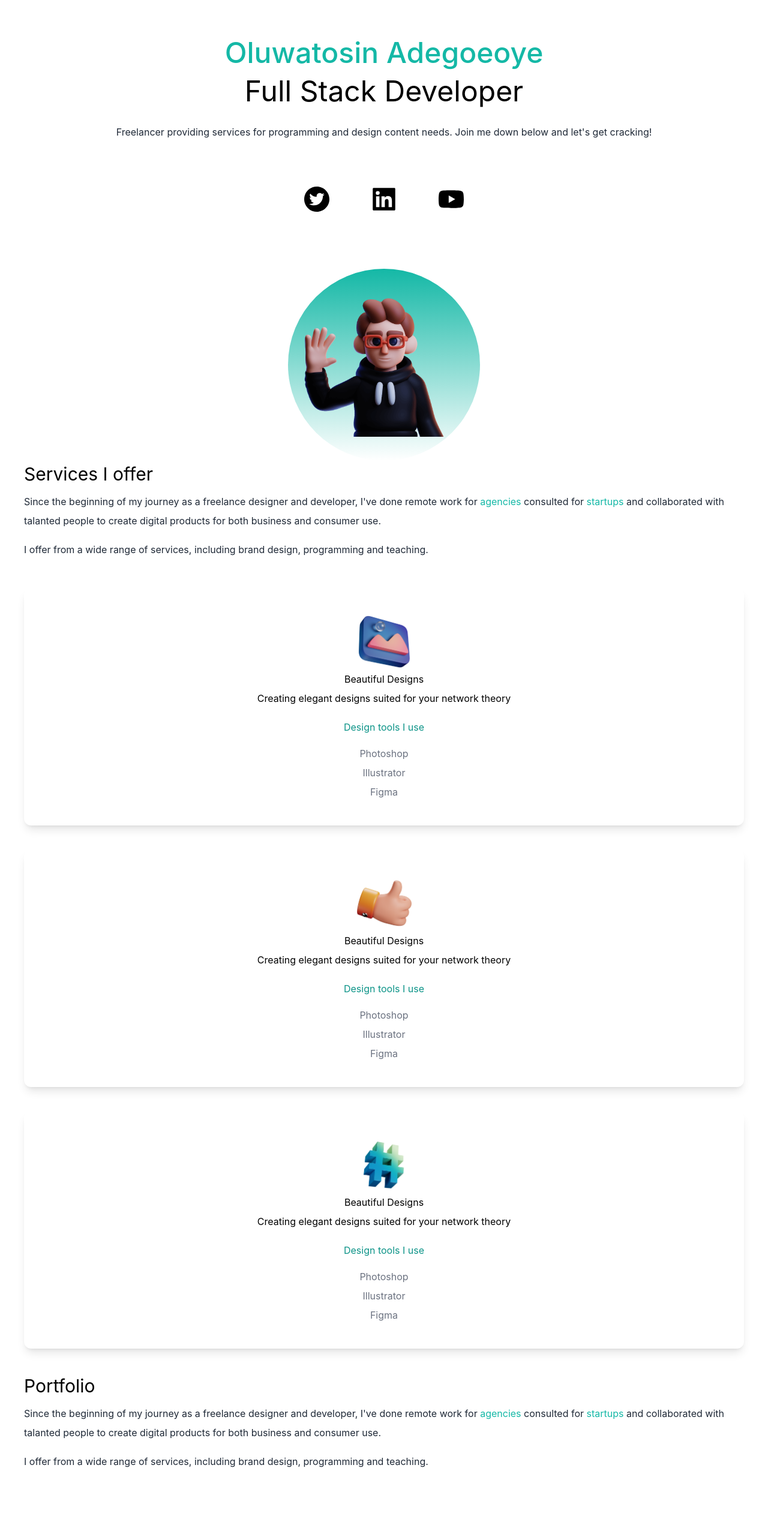
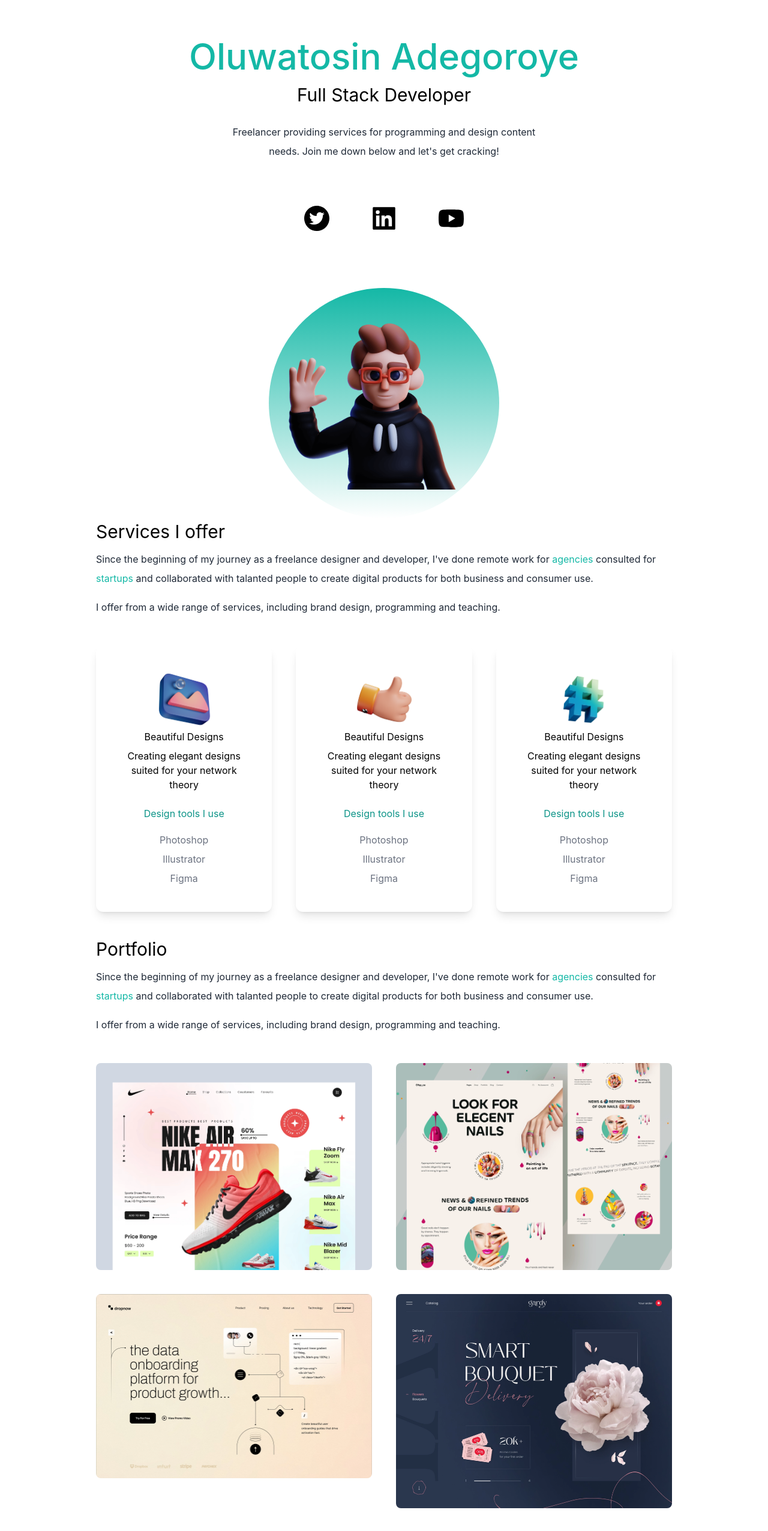
Before and after one commit to skippergoroye/Nextjs-Portfolio, a Next.js app: page / in a window 1280 px wide. Shown: the part 140-2692 px from the top of the page at 60% size. Before the commit the page ends 2600 px from the top, so only its background shows below. Built offline with nearby package versions, Linux system fonts and the light colour scheme.

Commit message:
site now responsive

```diff
--- a/pages/index.js
+++ b/pages/index.js
@@ -26,7 +26,7 @@
         <link rel="icon" href="/favicon.ico" />
       </Head>
 
-      <main className="bg-white px-10">
+      <main className="bg-white px-10 md:px-20 lg:px-40">
         <section className="min-h-screen">
           {/* Nav Here  */}
           <nav className="py-10 mb-12 flex justify-between">
@@ -38,7 +38,7 @@
               <li>
                 <a
                   href="#"
-                  className="bg-gradient-to-r from-cyan-500 to-teal-500 text-white px-4 py-2 rounded-full"
+                  className="bg-gradient-to-r from-cyan-500 to-teal-500 text-white px-4 py-2 rounded-full ml-8"
                 >
                   Resume
                 </a>
@@ -48,11 +48,11 @@
 
           {/* Profile Here  */}
           <div className="text-center p-10">
-            <h2 className="text-5xl py-2 font-medium text-teal-500">
-              Oluwatosin Adegoeoye
+            <h2 className="text-5xl py-2 font-medium text-teal-500 md:text-6xl">
+              Oluwatosin Adegoroye
             </h2>
-            <h3 className="text-5xl py-2">Full Stack Developer</h3>
-            <p className="text-md py-5 leading-8 text-gray-800">
+            <h3 className="text-5xl py-2 md:text-3xl">Full Stack Developer</h3>
+            <p className="text-md py-5 leading-8 text-gray-800 max-w-lg mx-auto">
               Freelancer providing services for programming and design content
               needs. Join me down below and let's get cracking!
             </p>
@@ -66,7 +66,7 @@
           </div>
 
           {/* skiper image  */}
-          <div className="relative bg-gradient-to-b from-teal-500 rounded-full w-80 h-80 mx-auto mt-20 overflow-hidden">
+          <div className="relative bg-gradient-to-b from-teal-500 rounded-full w-80 h-80 mx-auto mt-20 overflow-hidden md:h-96 md:w-96">
             <Image src={skipper}
                   alt='navbar-logo'
                   fill
@@ -99,7 +99,7 @@
 
 
            {/* card section  */}
-          <div>
+          <div className="lg:flex gap-10">
              {/* one  */}
             <div className="text-center shadow-lg p-10 rounded-xl my-10">
               <Image src={design} width={100} height={100} className="mx-auto" />
@@ -157,6 +157,28 @@
               programming and teaching.
             </p>
           </div>
+
+          <div className="flex flex-col gap-10 py-10 lg:flex-row lg:flex-wrap">
+            <div className="basis-1/3 flex-1">
+              <Image src={web1} className="rounded-lg object-cover"  width={'100%'} height={'100%'} />
+            </div>
+            <div className="basis-1/3 flex-1">
+              <Image src={web2} className="rounded-lg object-cover"  width={'100%'} height={'100%'} />
+            </div>
+            <div className="basis-1/3 flex-1">
+              <Image src={web3} className="rounded-lg object-cover"  width={'100%'} height={'100%'} />
+            </div>
+            <div className="basis-1/3 flex-1">
+              <Image src={web4} className="rounded-lg object-cover"  width={'100%'} height={'100%'} />
+            </div>
+            <div className="basis-1/3 flex-1">
+              <Image src={web5} className="rounded-lg object-cover"  width={'100%'} height={'100%'} />
+            </div>
+            <div className="basis-1/3 flex-1">
+              <Image src={web6} className="rounded-lg object-cover"  width={'100%'} height={'100%'} />
+            </div>
+
+          </div>
         </section>
 
 
```
